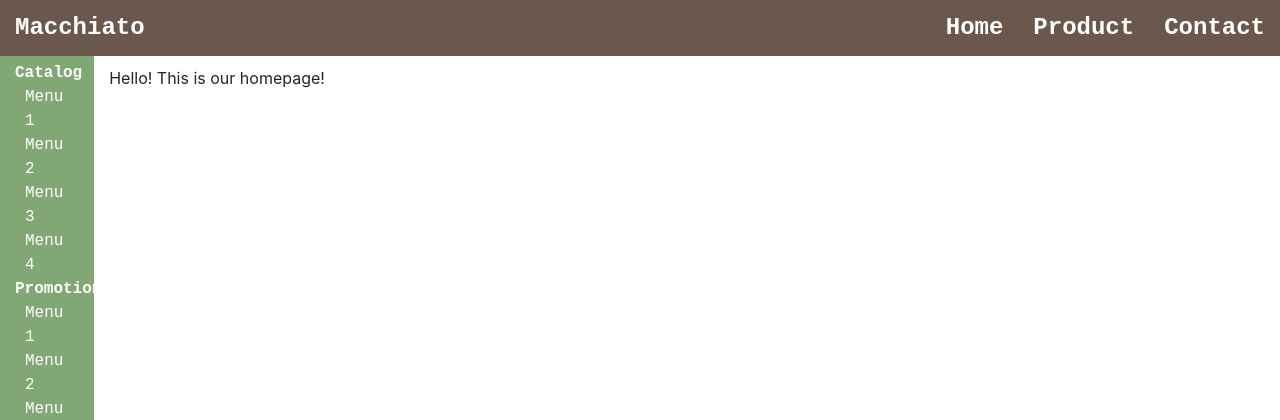
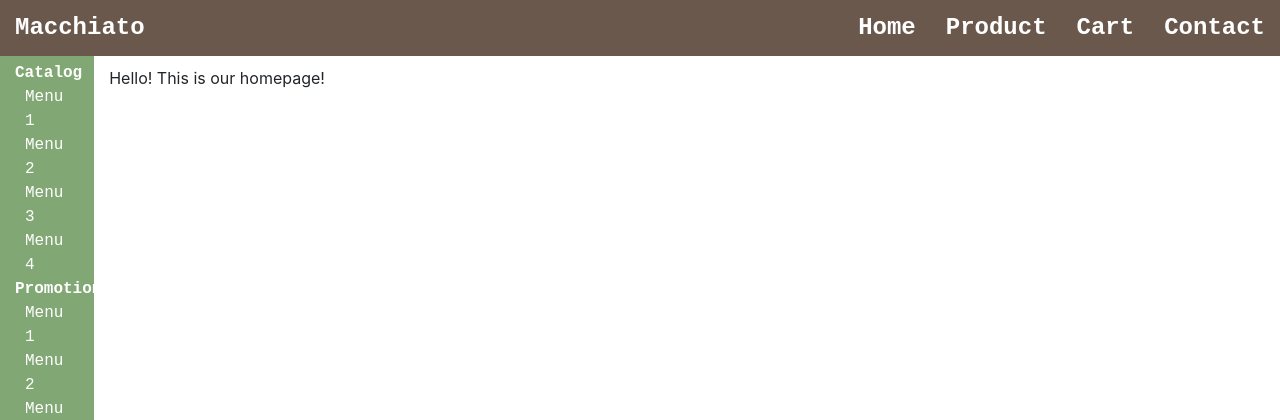
Before and after one commit to tuterdust/ECommerce, a Django app: page / in a window 1280 px wide. Shown: the top 420 px of the page. Run offline with Django 3.2, Linux system fonts and the light colour scheme; some libraries are stand-ins or nearby versions.

Commit message:
add cart button

```diff
--- a/src/main/templates/_header.html
+++ b/src/main/templates/_header.html
@@ -1,6 +1,7 @@
 <div class="menu-navbar" id="main-menu-navbar">
   <a id="main-brand-logo">Macchiato</a>
   <a>Contact</a>
+  <a>Cart</a>
   <a>Product</a>
   <a href="{% url 'main:home' %}" >Home</a>
 </div>
```
